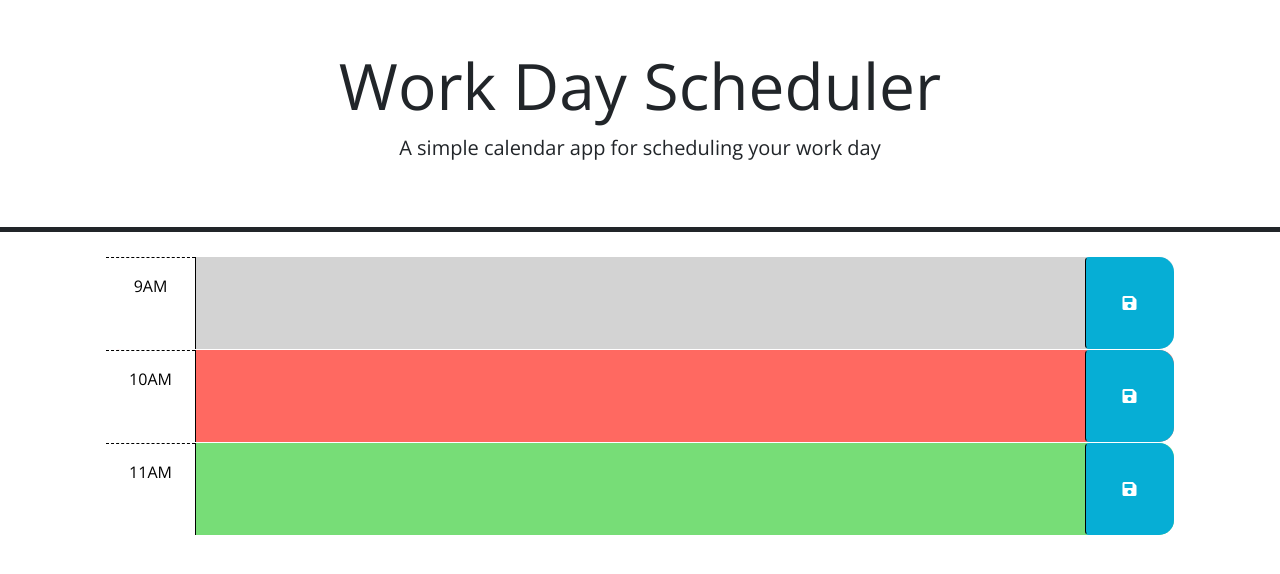
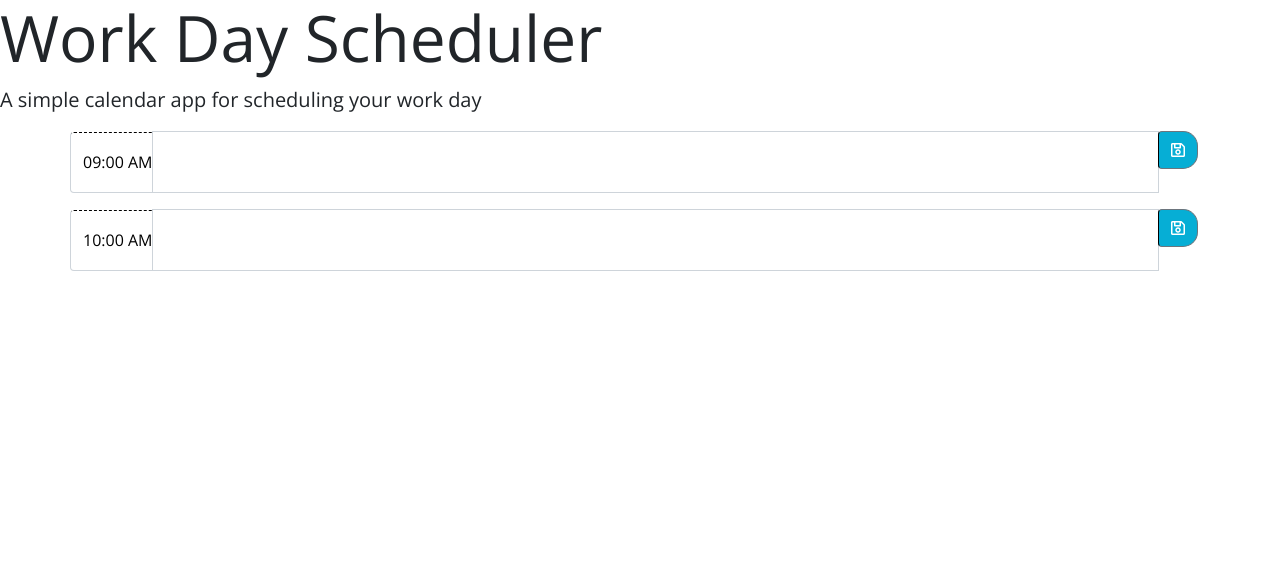
Before and after one commit to Zachg71603/work-day-scheduler, a plain HTML site: page Develop/index.html in a window 1280 px wide. Drawn offline with nearby package versions, Linux system fonts and the light colour scheme.

Commit message:
beginning on html body

```diff
--- a/Develop/index.html
+++ b/Develop/index.html
@@ -23,56 +23,29 @@
   </head>
 
   <body>
-    <header class="p-5 mb-4 border-5 border-bottom border-dark text-center">
+    <header class="jumbotron">
       <h1 class="display-3">Work Day Scheduler</h1>
       <p class="lead">A simple calendar app for scheduling your work day</p>
-      <p id="currentDay" class="lead"></p>
+      <p class="currentDay"></p>
+      <p class="timeToday"></p>
     </header>
-    <div class="container-lg px-5">
-      <!-- Use class for "past", "present", and "future" to apply styles to the
-        time-block divs accordingly. The javascript will need to do this by
-        adding/removing these classes on each div by comparing the hour in the
-        id to the current hour. The html provided below is meant to be an example
-        demonstrating how the css provided can be leveraged to create the
-        desired layout and colors. The html below should be removed or updated
-        in the finished product. Remember to delete this comment once the
-        code is implemented.
-        -->
 
-      <!-- Example of a past time block. The "past" class adds a gray background color. -->
-      <div id="hour-9" class="row time-block past">
-        <div class="col-2 col-md-1 hour text-center py-3">9AM</div>
-        <textarea class="col-8 col-md-10 description" rows="3"> </textarea>
-        <button class="btn saveBtn col-2 col-md-1" aria-label="save">
-          <i class="fas fa-save" aria-hidden="true"></i>
-        </button>
+
+    <div class="container">
+      <div id="hour9" class="input-group mb-3 hourBlock">
+        <div class="input-group-prepend row"><span class="input-group-text hour">09:00 AM</span></div>
+        <textarea id="9am" class="form-control textSave"></textarea>
+        <div class="input-group-append">
+          <button class="btn btn-outline-secondary saveBtn" type="button"><i class="far fa-save"></i></button>
+        </div>
       </div>
 
-      <!-- Example of a a present time block. The "present" class adds a red background color. -->
-      <div id="hour-10" class="row time-block present">
-        <div class="col-2 col-md-1 hour text-center py-3">10AM</div>
-        <textarea class="col-8 col-md-10 description" rows="3"> </textarea>
-        <button class="btn saveBtn col-2 col-md-1" aria-label="save">
-          <i class="fas fa-save" aria-hidden="true"></i>
-        </button>
+      <div id="hour10" class="input-group mb-3 hourBlock">
+        <div class="input-group-prepend row"><span class="input-group-text hour">10:00 AM</span></div>
+        <textarea id="10am" class="form-control textSave"></textarea>
+        <div class="input-group-append">
+          <button class="btn btn-outline-secondary saveBtn" type="button"><i class="far fa-save"></i></button>
+        </div>
       </div>
-
-      <!-- Example of a future time block. The "future" class adds a green background color. -->
-      <div id="hour-11" class="row time-block future">
-        <div class="col-2 col-md-1 hour text-center py-3">11AM</div>
-        <textarea class="col-8 col-md-10 description" rows="3"> </textarea>
-        <button class="btn saveBtn col-2 col-md-1" aria-label="save">
-          <i class="fas fa-save" aria-hidden="true"></i>
-        </button>
-      </div>
-
-    <script src="https://code.jquery.com/jquery-3.4.1.min.js"></script>
-    <script
-      src="https://cdn.jsdelivr.net/npm/dayjs@1.11.3/dayjs.min.js"
-      integrity="sha256-iu/zLUB+QgISXBLCW/mcDi/rnf4m4uEDO0wauy76x7U="
-      crossorigin="anonymous"
-    ></script>
-
-    <script src="script.js"></script>
   </body>
 </html>
```
